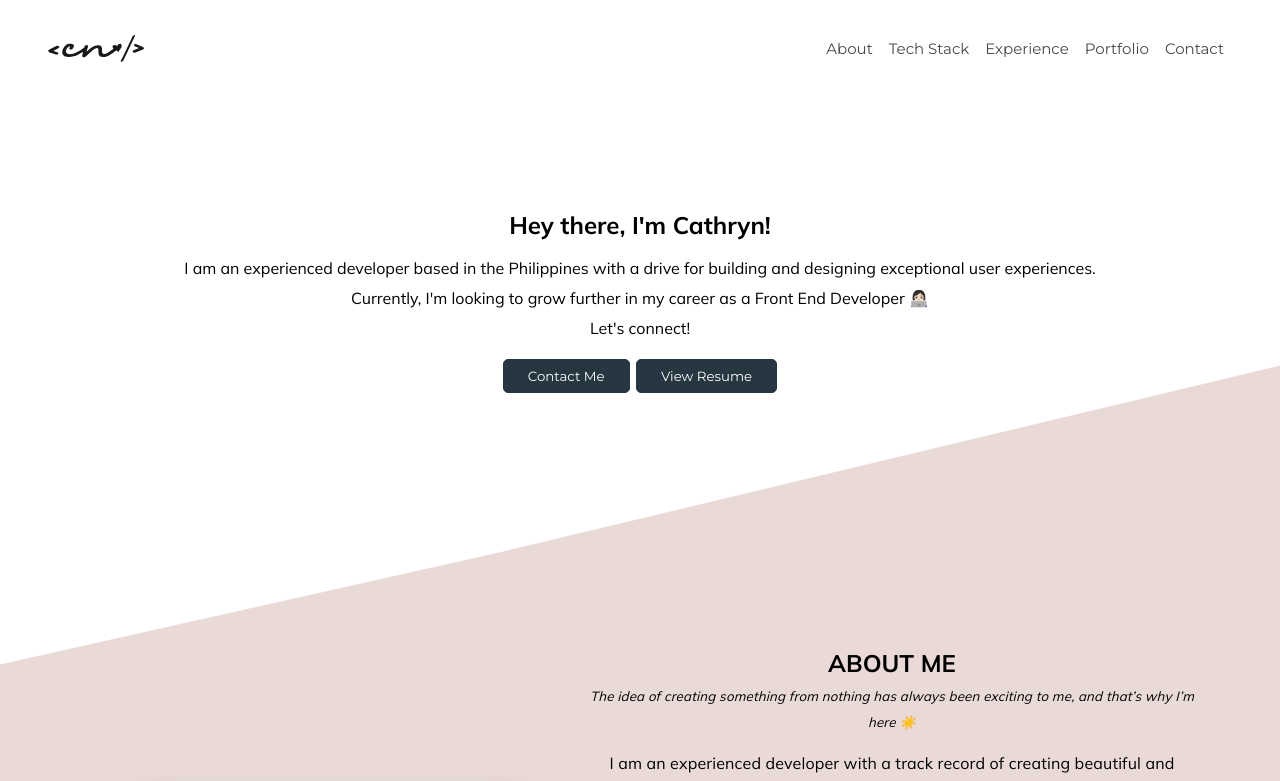
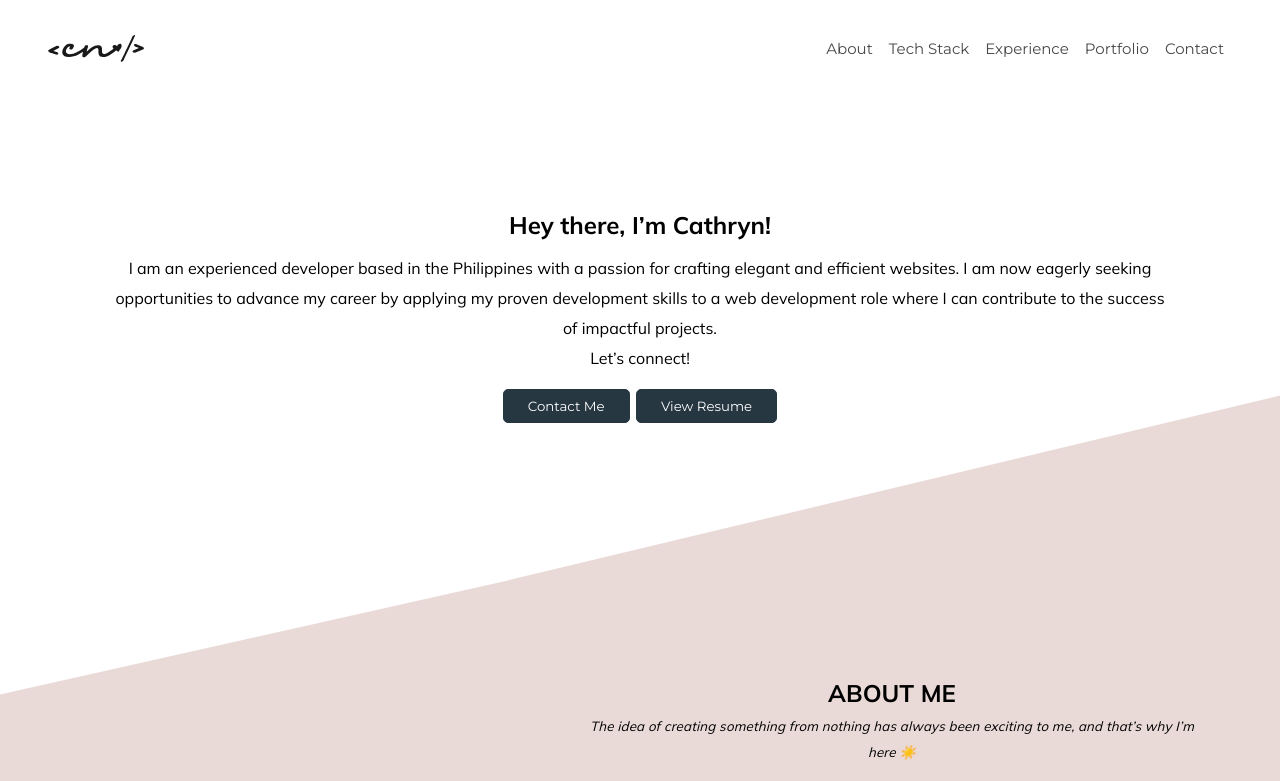
Before and after one commit to cathrynngaosi/react-portfolio, a React (Vite) app: page / in a window 1280 px wide. Shown: the top 781 px of the page. Built offline with nearby package versions, Linux system fonts and the light colour scheme; some icons are missing.

Commit message:
Update Intro

```diff
--- a/src/sections/Intro.jsx
+++ b/src/sections/Intro.jsx
@@ -8,14 +8,15 @@ function Intro() {
         data-aos="fade-up"
         data-aos-duration="900"
       >
-        <h1>Hey there, I&apos;m Cathryn!</h1>
+        <h1>Hey there, I’m Cathryn!</h1>
         <p>
-          I am an experienced developer based in the Philippines with a drive
-          for building and designing exceptional user experiences.
+          I am an experienced developer based in the Philippines with a passion
+          for crafting elegant and efficient websites. I am now eagerly seeking
+          opportunities to advance my career by applying my proven development
+          skills to a web development role where I can contribute to the success
+          of impactful projects.
           <br />
-          Currently, I&apos;m looking to grow further in my career as a Front
-          End Developer 👩🏻‍💻 <br />
-          Let&apos;s connect!
+          Let’s connect!
         </p>
         <div>
           <a href="mailto:cathrynngaosi@gmail.com">
```
